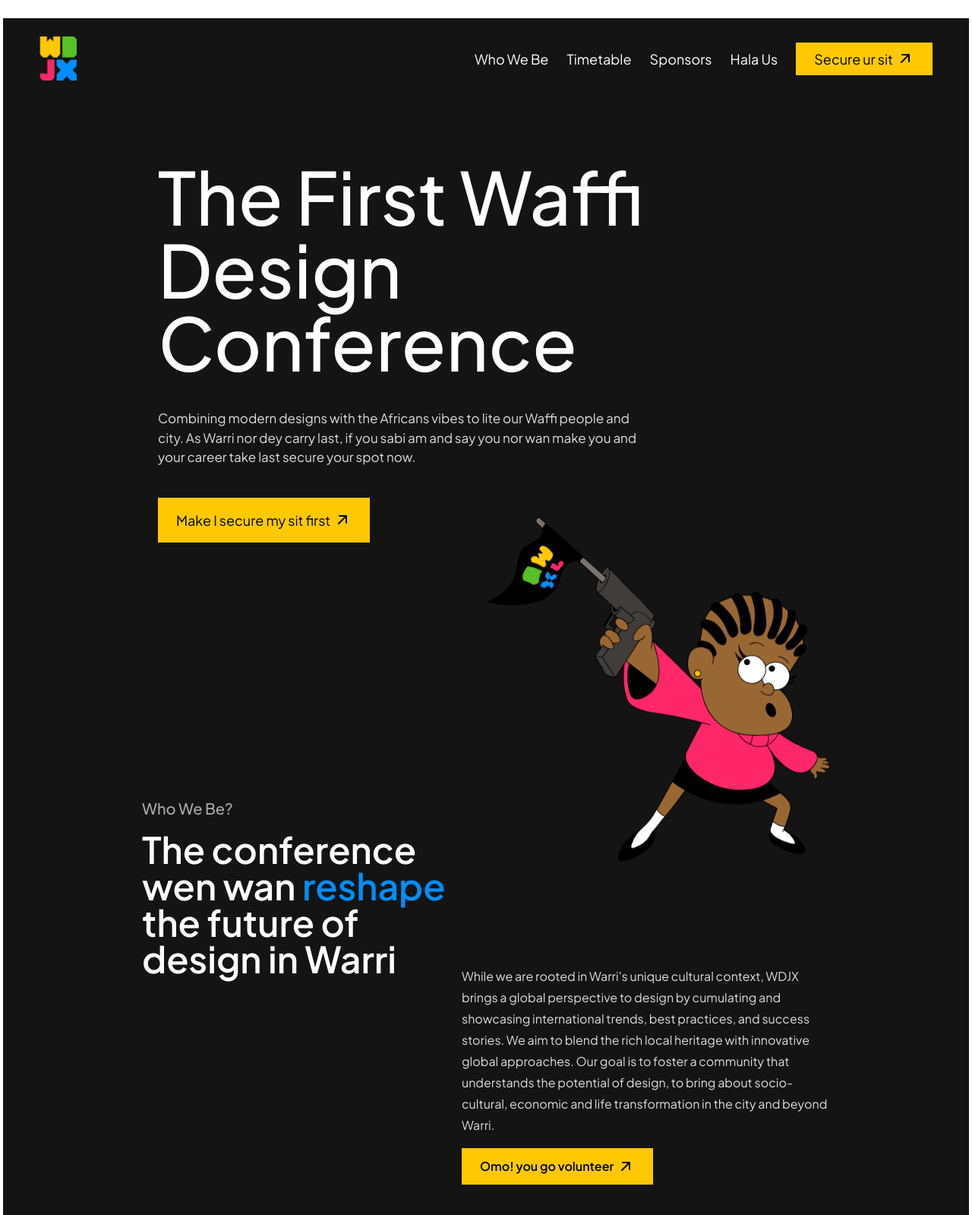
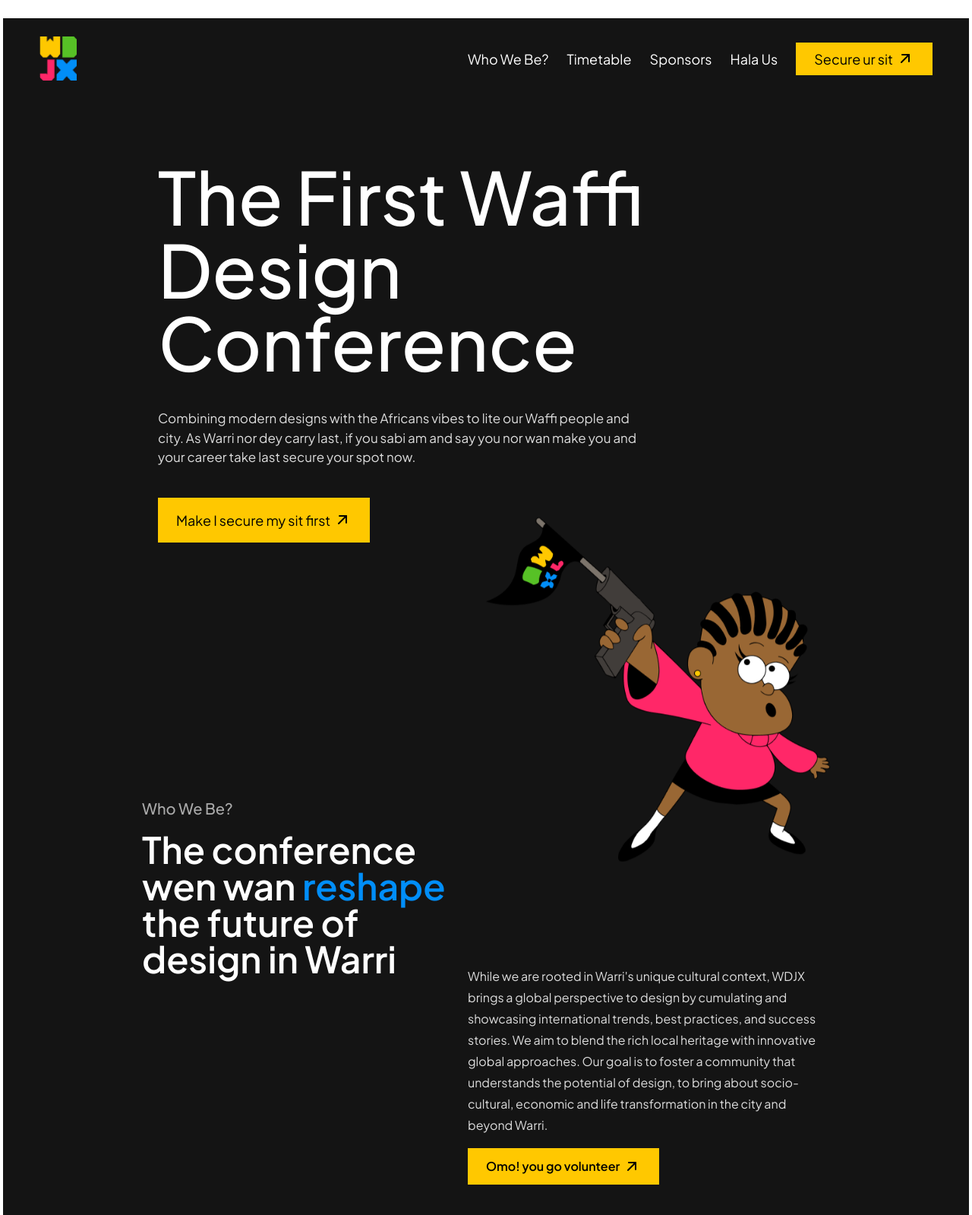
Before and after one commit to Matthewokiemute/wdjx, a Next.js app: page / in a window 1280 px wide. Shown: the whole page at 76% size. Built offline with nearby package versions, Linux system fonts and the light colour scheme.

Commit message:
Fixed error in Header

```diff
--- a/src/components/Header.jsx
+++ b/src/components/Header.jsx
@@ -29,18 +29,18 @@ const Header = () => {
         </div>
         <div>
           <ul class="hidden lg:flex lg:text-[18px] items-center space-x-6">
-            <li className="hover:text-primary">
+            <li className="hover:text-primary duration-700 ease-in-out">
               <a class="effect" href="#home">
-                Who We Be
+                Who We Be?
               </a>
             </li>
-            <li className="hover:text-primary">
+            <li className="hover:text-primary duration-700 ease-in-out">
               <a href="#about">Timetable</a>
             </li>
-            <li className="hover:text-primary">
+            <li className="hover:text-primary duration-700 ease-in-out">
               <a href="#service">Sponsors</a>
             </li>
-            <li className="hover:text-primary">
+            <li className="hover:text-primary duration-700 ease-in-out">
               <a href="#service">Hala Us</a>
             </li>
             <li>
@@ -76,16 +76,16 @@ const Header = () => {
                 <li
                   data-aos-delay="400"
                   data-aos="fade-up"
-                  className="hover:text-primary"
+                  className="hover:text-primary duration-700 ease-in-out"
                 >
                   <a id="hLink" href="#home">
-                    Who We Be
+                    Who We Be?
                   </a>
                 </li>
                 <li
                   data-aos-delay="600"
                   data-aos="fade-up"
-                  className="hover:text-primary"
+                  className="hover:text-primary duration-700 ease-in-out"
                 >
                   <a id="hLink" href="#about">
                     Timetable
@@ -94,7 +94,7 @@ const Header = () => {
                 <li
                   data-aos-delay="800"
                   data-aos="fade-up"
-                  className="hover:text-primary"
+                  className="hover:text-primary duration-700 ease-in-out"
                 >
                   <a id="hLink" href="#service">
                     Sponsors
@@ -103,7 +103,7 @@ const Header = () => {
                 <li
                   data-aos-delay="1000"
                   data-aos="fade-up"
-                  className="hover:text-primary"
+                  className="hover:text-primary duration-700 ease-in-out"
                 >
                   <a id="hLink" href="#service">
                     Hala Us
--- a/src/components/WhoWeBe.jsx
+++ b/src/components/WhoWeBe.jsx
@@ -12,7 +12,7 @@ const WhoWeBe = () => {
       </div>
       <div className="w-full lg:w-1/2">
         <Image src="/images/shot.png" alt="Lady with WDJX Flag" width={600} height={600} className="object-cover mb-6 hidden lg:inline-block animate-b" />
-        <div className="-ml-8">
+        <div className="-ml-6">
           <p className="text-[#ddd] leading-7 mb-10 lg:mb-4 lg:w-full">
             While we are rooted in Warri&apos;s unique cultural context, WDJX brings
             a global perspective to design by cumulating and showcasing
```
